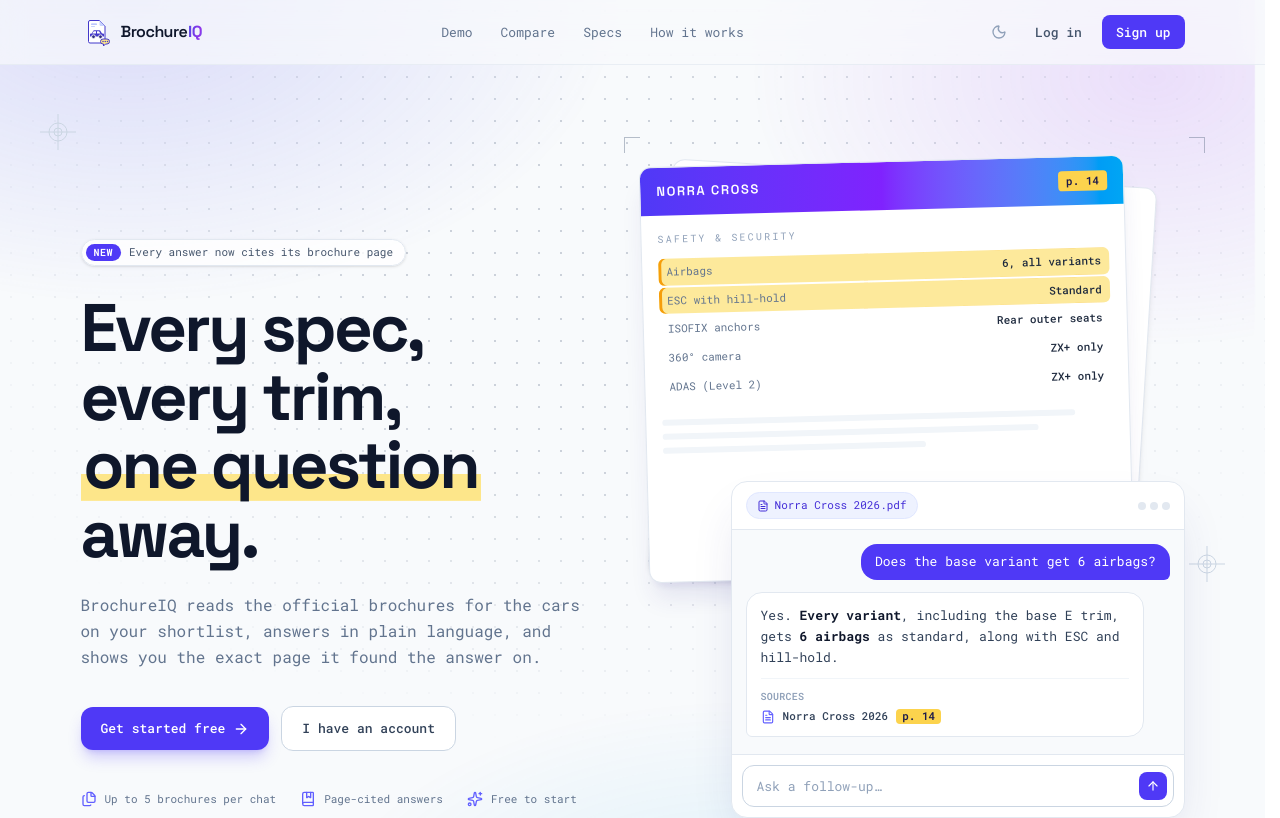
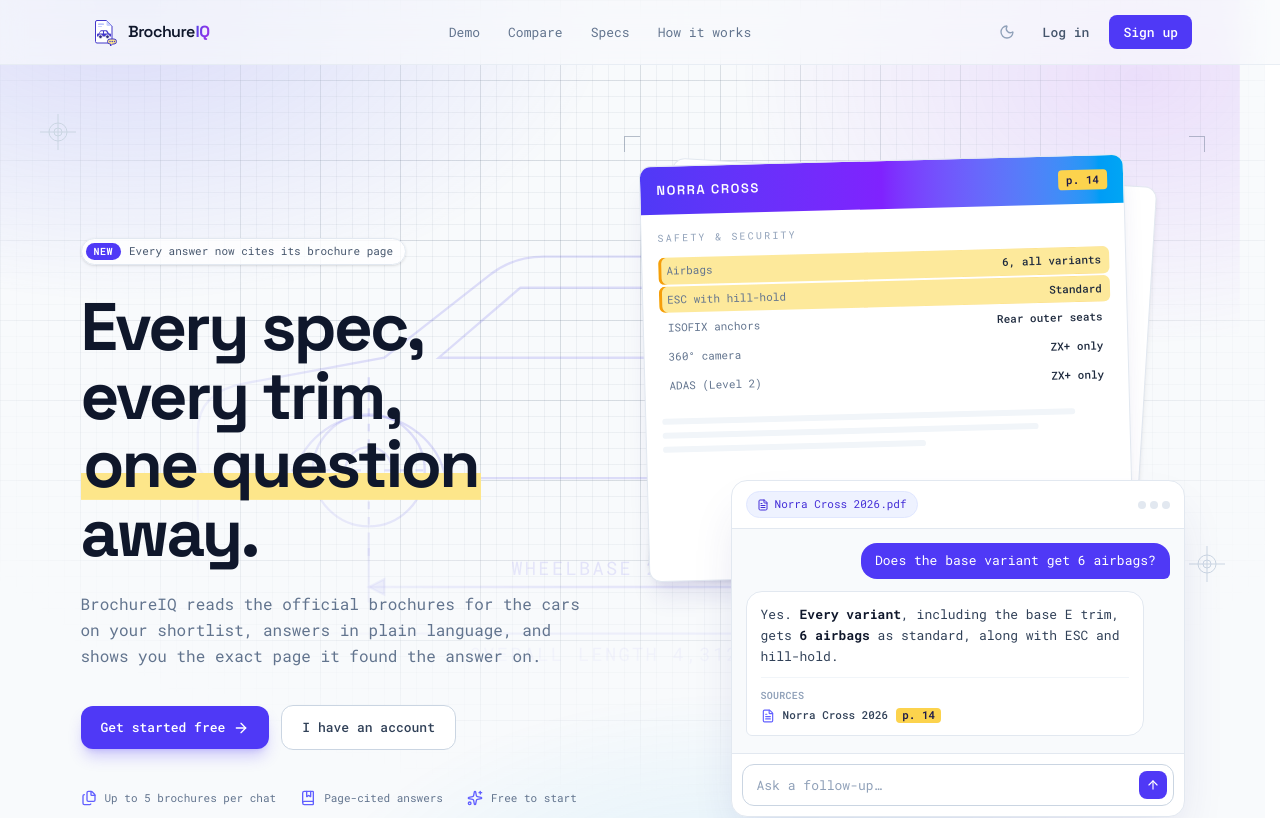
Before and after one commit to Rohan-Kegade/auto-brochure-rag, a React (Vite) app in the folder frontend/: page / in a window 1280 px wide. Shown: the top 818 px of the page. Built offline with nearby package versions, Linux system fonts and the light colour scheme; no server answers.

Commit message:
feat(landing): blueprint backdrop

```diff
--- a/frontend/src/components/common/PageBackdrop.jsx
+++ b/frontend/src/components/common/PageBackdrop.jsx
@@ -1,6 +1,7 @@
 // Decorative glow + pattern layer; place inside a `relative isolate` container.
 // "grid" is the app-wide default; "glow" is the colour glows alone; "print" is
-// the landing page's dot screen with registration marks, like a brochure proof.
+// the landing page's blueprint: graph paper with a technical drawing of a car,
+// plus registration marks, like a brochure proof.
 export function PageBackdrop({ className = "inset-0", pattern = "grid" }) {
   const print = pattern === "print";
 
@@ -8,15 +9,55 @@
     <div className={`pointer-events-none absolute -z-10 overflow-hidden ${className}`} aria-hidden="true">
       <div className={`absolute inset-0 backdrop-glow ${print ? "backdrop-drift" : ""}`} />
       {pattern !== "glow" && (
-        <div className={`absolute inset-0 ${print ? "backdrop-dots" : "backdrop-grid"}`} />
+        <div className={`absolute inset-0 ${print ? "backdrop-graph" : "backdrop-grid"}`} />
       )}
       {print && (
         <>
+          <BlueprintDrawing />
           <RegistrationMark className="absolute top-28 left-[3%]" />
           <RegistrationMark className="absolute top-[34rem] right-[3%]" />
         </>
       )}
     </div>
+  );
+}
+
+// Side view of a car with its dimensions, as on a brochure's spec page. The
+// figures match the Norra Cross used in the landing page demo.
+function BlueprintDrawing() {
+  return (
+    <svg
+      viewBox="0 0 140 72"
+      className="blueprint-drawing hidden md:block absolute left-1/2 top-36 w-[68rem] max-w-none -translate-x-1/2"
+      fill="none"
+      stroke="currentColor"
+      strokeWidth="0.3"
+    >
+      <g transform="translate(8 4)">
+        <path d="M6 33c0-3.5 2.2-5.5 6-6.2L30 23.5l13.5-10.6c2-1.6 4.4-2.4 7-2.4H78c3.4 0 6.3 1.3 8.7 3.6l9.8 9.4 13.4 2.6c3.8.7 6.1 3.3 6.1 7v3.7c0 1.4-1 2.2-2.4 2.2h-9.3a10 10 0 0 0-19.6 0H37.9a10 10 0 0 0-19.6 0H8.2C6.9 39 6 38.1 6 36.8z" />
+        <path d="M47.5 14.5h17.5v9H37zM68.5 14.5H78c2.3 0 4.3.9 6 2.5l6.4 6.5H68.5z" />
+        <circle cx="28" cy="38" r="7.2" />
+        <circle cx="28" cy="38" r="3" />
+        <circle cx="96" cy="38" r="7.2" />
+        <circle cx="96" cy="38" r="3" />
+        {/* centre lines */}
+        <path d="M28 26v24M96 26v24M18 38h20M86 38h20" strokeDasharray="1 1" />
+        {/* wheelbase */}
+        <path d="M28 47v8M96 47v8M28 53h68" />
+        <path d="M28 53l2-1v2zM96 53l-2-1v2z" fill="currentColor" />
+        {/* overall length */}
+        <path d="M6 41v20M116 41v20M6 59h110" />
+        <path d="M6 59l2-1v2zM116 59l-2-1v2z" fill="currentColor" />
+        {/* height */}
+        <path d="M112 10.5h10M118 45h4M120 10.5v34.5" />
+        <path d="M120 10.5l-1 2h2zM120 45l-1-2h2z" fill="currentColor" />
+      </g>
+      <g stroke="none" fill="currentColor" fontSize="2.4" letterSpacing="0.3">
+        <text x="70" y="55.5" textAnchor="middle">WHEELBASE 2,610 MM</text>
+        <text x="69" y="66.5" textAnchor="middle">OVERALL LENGTH 4,312 MM</text>
+        <text x="131.5" y="31" textAnchor="middle" transform="rotate(-90 131.5 31)">HEIGHT 1,620 MM</text>
+      </g>
+    </svg>
   );
 }
 
--- a/frontend/src/index.css
+++ b/frontend/src/index.css
@@ -382,18 +382,37 @@
   }
 }
 
-/* Landing backdrop: a printer's dot screen instead of the grid, and glows
-   that drift slowly. */
-.backdrop-dots {
-  background-image: radial-gradient(rgb(100 116 139 / 0.3) 1px, transparent 1.5px);
-  background-size: 22px 22px;
-  mask-image: radial-gradient(ellipse 70% 60% at 50% 30%, #000 30%, transparent 80%);
+/* Landing backdrop: graph paper (a stronger line every fifth square) with a
+   faint technical drawing of a car, and glows that drift slowly. */
+.backdrop-graph {
+  --graph-minor: rgb(100 116 139 / 0.08);
+  --graph-major: rgb(100 116 139 / 0.16);
+  background-image:
+    linear-gradient(to right, var(--graph-major) 1px, transparent 1px),
+    linear-gradient(to bottom, var(--graph-major) 1px, transparent 1px),
+    linear-gradient(to right, var(--graph-minor) 1px, transparent 1px),
+    linear-gradient(to bottom, var(--graph-minor) 1px, transparent 1px);
+  background-size: 80px 80px, 80px 80px, 16px 16px, 16px 16px;
+  mask-image: radial-gradient(ellipse 75% 65% at 50% 30%, #000 30%, transparent 82%);
 }
-.dark .backdrop-dots {
-  background-image: radial-gradient(rgb(148 163 184 / 0.2) 1px, transparent 1.5px);
+.dark .backdrop-graph {
+  --graph-minor: rgb(148 163 184 / 0.05);
+  --graph-major: rgb(148 163 184 / 0.11);
 }
-.backdrop-drift {
-  animation: drift 24s ease-in-out infinite alternate;
+.blueprint-drawing {
+  color: rgb(79 70 229 / 0.16);
+  font-family: "Roboto Mono", monospace;
+  mask-image: radial-gradient(ellipse 60% 70% at 50% 40%, #000 40%, transparent 85%);
+}
+.dark .blueprint-drawing {
+  color: rgb(165 180 252 / 0.12);
+}
+/* Desktop only: on phones the moving layer under the fixed header costs
+   more than it adds. */
+@media (min-width: 48rem) {
+  .backdrop-drift {
+    animation: drift 24s ease-in-out infinite alternate;
+  }
 }
 @keyframes drift {
   from { transform: translate3d(-2%, 0, 0) scale(1); }
--- a/frontend/src/pages/LandingPage.jsx
+++ b/frontend/src/pages/LandingPage.jsx
@@ -43,7 +43,9 @@
     <div className="relative isolate min-h-screen overflow-x-clip bg-slate-50 text-slate-800">
       <PageBackdrop className="inset-x-0 top-0 h-[60rem]" pattern="print" />
 
-      <header className="sticky top-0 z-20 bg-slate-50/70 backdrop-blur-md border-b border-slate-200/70">
+      {/* Fixed rather than sticky: iOS Safari makes sticky headers judder while
+          momentum-scrolling. The blur is desktop only for the same reason. */}
+      <header className="fixed inset-x-0 top-0 z-20 bg-slate-50/95 md:bg-slate-50/70 md:backdrop-blur-md border-b border-slate-200/70">
         <div className="max-w-6xl mx-auto h-16 px-4 sm:px-6 flex items-center justify-between gap-4">
           <Link to="/" className="flex items-center gap-2 font-bold text-slate-900">
             <Logo className="w-8 h-8" />
@@ -86,7 +88,8 @@
         </div>
       </header>
 
-      <main>
+      {/* clears the fixed header */}
+      <main className="pt-16">
         <section className="max-w-6xl mx-auto px-4 sm:px-6 pt-14 pb-20 sm:pt-20 lg:pt-24 lg:pb-28 grid gap-16 lg:gap-12 lg:grid-cols-[minmax(0,1fr)_minmax(0,1.05fr)] lg:items-center">
           <div className="animate-[popIn_0.5s_ease-out]">
             <span className="inline-flex items-center gap-2 pl-1 pr-3 py-1 bg-white/80 border border-slate-200 rounded-full text-xs text-slate-600 shadow-sm">
```
